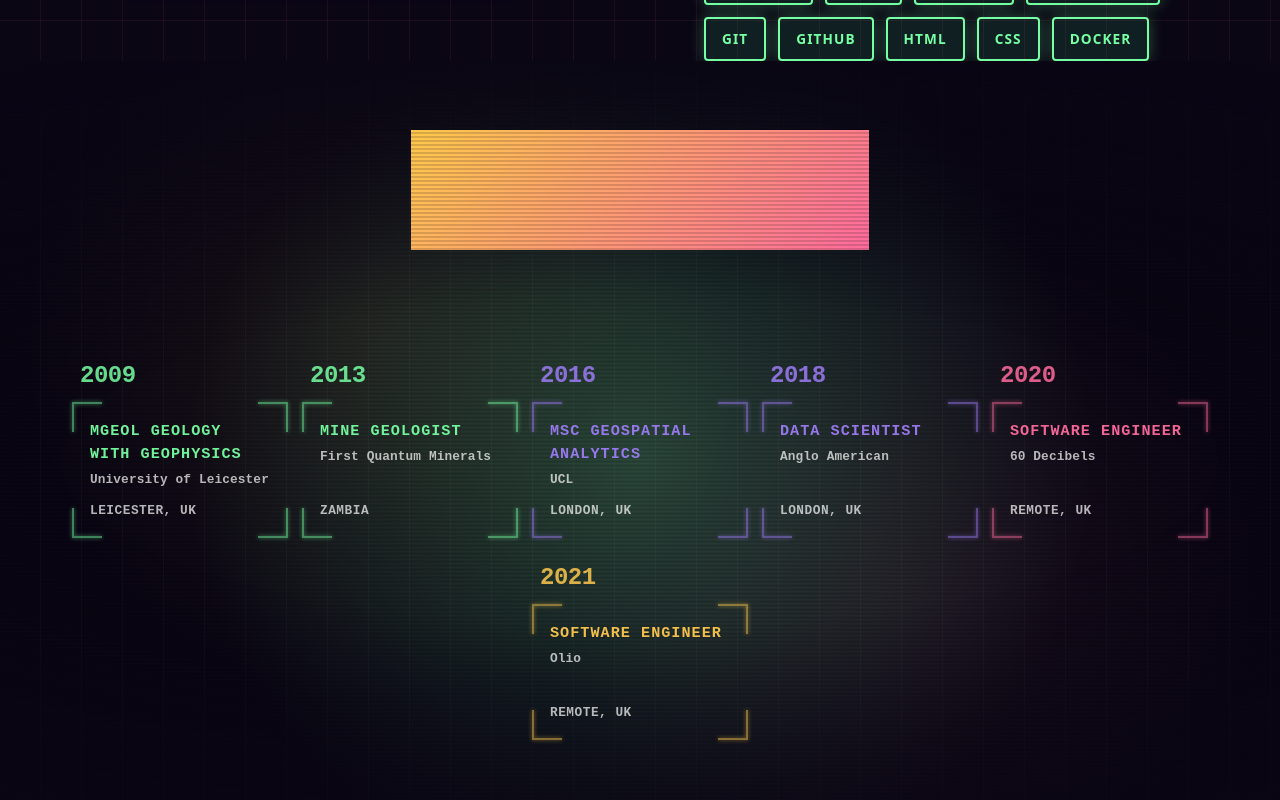
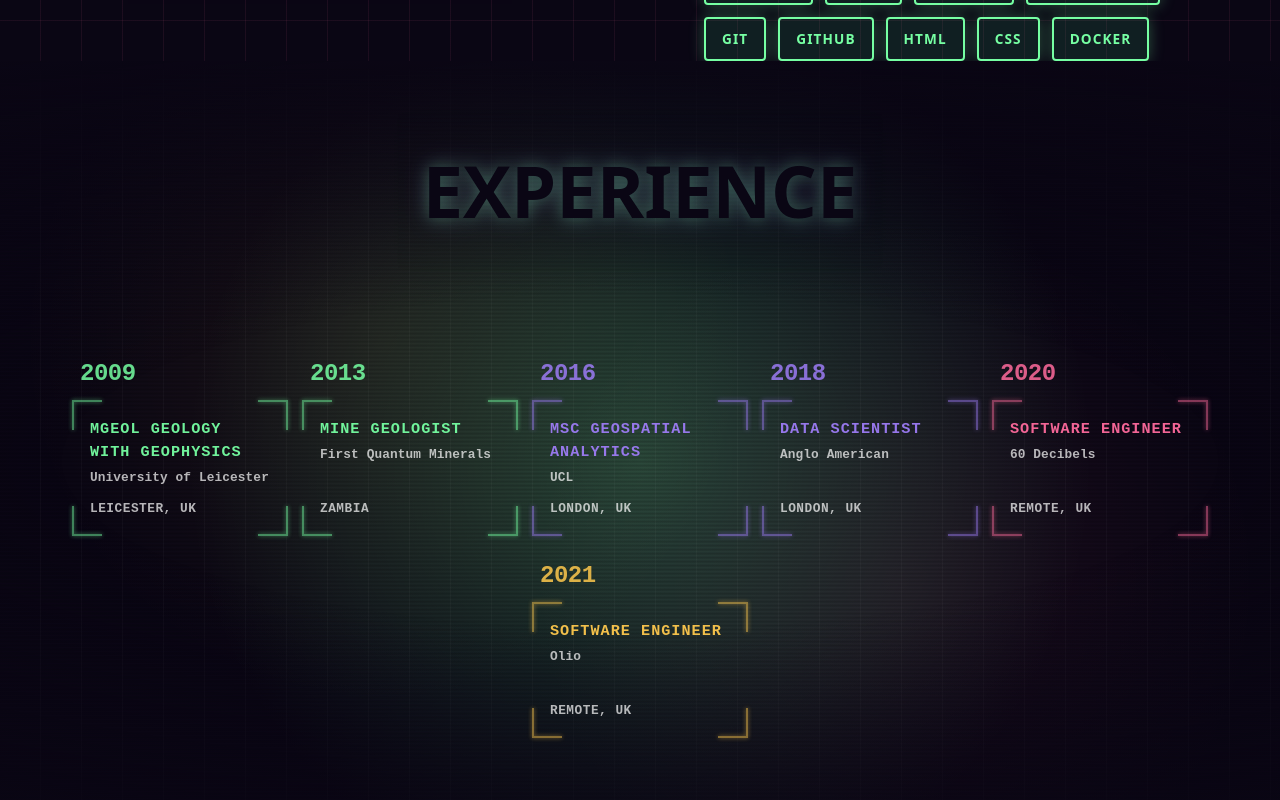
Before and after one commit to lablett/portfolio-2025, a React (Vite) app: page / in a window 1280 px wide. Shown: the part 1600-2400 px from the top of the page. Built offline with nearby package versions, Linux system fonts and the light colour scheme.

Commit message:
Neon outline section titles

```diff
--- a/src/Components/SectionTitle/SectionTitle.css
+++ b/src/Components/SectionTitle/SectionTitle.css
@@ -1,45 +1,40 @@
-.section-title {
-  font-size: 5rem;
-  font-weight: 900;
-  text-transform: uppercase;
-  letter-spacing: -0.03em;
-  margin-bottom: 3rem;
-  background-clip: text;
-  -webkit-background-clip: text;
-  -webkit-text-fill-color: transparent;
-  background-size: 200% 200%;
+.section-title-wrapper {
   display: inline-block;
   position: relative;
 }
 
-/* Scanline overlay effect - CRT monitor aesthetic */
+.section-title {
+  font-size: 4.5rem;
+  font-weight: 700;
+  text-transform: uppercase;
+  letter-spacing: 0em;
+  margin-bottom: 3rem;
+  background-clip: text;
+  -webkit-background-clip: text;
+  color: #0A0614;
+  padding: calc(0.12em / 2);
+  -webkit-text-stroke-color: transparent;
+  -webkit-text-stroke-width: 0.12em;
+  position: relative;
+  display: inline-block;
+  filter: drop-shadow(0 0 8px rgba(118, 255, 163, 0.3)) drop-shadow(0 0 12px rgba(157, 124, 245, 0.2));
+}
+
+/* Scanlines overlay - appears in the glow */
 .section-title::after {
   content: '';
   position: absolute;
-  top: 0;
-  left: 0;
-  right: 0;
-  bottom: 0;
+  top: -20px;
+  left: -20px;
+  right: -20px;
+  bottom: -20px;
   background: repeating-linear-gradient(
     0deg,
-    rgba(0, 0, 0, 0.15) 0px,
-    rgba(0, 0, 0, 0.15) 2px,
+    rgba(0, 0, 0, 0.03) 0px,
+    rgba(0, 0, 0, 0.03) 2px,
     transparent 2px,
     transparent 4px
   );
   pointer-events: none;
-  mix-blend-mode: multiply;
-  z-index: 10;
+  z-index: -1;
 }
-
-.section-title.pink-yellow {
-  background: linear-gradient(135deg, #FEC84D, #FF6B9D);
-}
-
-.section-title.purple-orange {
-  background: linear-gradient(135deg, #9D7CF5, #FF6B9D, #FEC84D);
-}
-
-.section-title.green-purple {
-  background: linear-gradient(135deg, #76FFA3, #9D7CF5);
-}
--- a/src/Components/SectionTitle/SectionTitle.jsx
+++ b/src/Components/SectionTitle/SectionTitle.jsx
@@ -3,14 +3,16 @@ import './SectionTitle.css'
 
 export const SectionTitle = ({ children, color = 'pinkYellow' }) => {
   return (
+    <div className="section-title-wrapper">
       <h2
         className={`section-title ${color}`}
         style={{
-        background: gradients[color],
+          backgroundImage: gradients[color],
         }}
       >
         {children}
       </h2>
+    </div>
   )
 }
 
--- a/src/Section/Contact/Contact.jsx
+++ b/src/Section/Contact/Contact.jsx
@@ -69,7 +69,7 @@ const Contact = () => {
           animate={isInView ? { opacity: 1, y: 0 } : { opacity: 0, y: 50 }}
           transition={{ duration: 0.6 }}
         >
-          <SectionTitle color="greenPurple">
+          <SectionTitle color="justGreen">
             Get In Touch
           </SectionTitle>
         </motion.div>
--- a/src/Section/Experience/Experience.jsx
+++ b/src/Section/Experience/Experience.jsx
@@ -24,7 +24,7 @@ const Experience = () => {
           animate={isInView ? { opacity: 1, y: 0 } : { opacity: 0, y: 50 }}
           transition={{ duration: 0.6 }}
         >
-        <SectionTitle color='yellowOrange'>
+        <SectionTitle color='justGreen'>
             Experience
           </SectionTitle>
         </motion.div>
--- a/src/constants/colors.js
+++ b/src/constants/colors.js
@@ -17,17 +17,20 @@ const colorWithAlpha = (hex, alpha = 0.9) => {
 
 // All gradients in one place
 export const gradients = {
+  // Just green
+  justGreen: `linear-gradient(135deg, ${colors.neonGreen})`,
+
   // Multi-color gradients
   multi: `linear-gradient(135deg, ${colors.gold}, ${colors.hotPink}, ${colors.neonGreen})`,
 
-  // Two-color gradients (camelCase)
+  // Two-color gradients
   yellowOrange: `linear-gradient(135deg, ${colors.gold}, ${colors.hotPink})`,
   greenPurple: `linear-gradient(135deg, ${colors.neonGreen}, ${colors.purple})`,
   pinkYellow: `linear-gradient(135deg, ${colors.hotPink}, ${colors.gold})`,
+  greenYellow: `linear-gradient(135deg, ${colors.neonGreen}, ${colors.gold})`,
 
-  // Three-color gradients (camelCase)
+  // Three-color gradients
   purplePink: `linear-gradient(135deg, ${colors.purple}, ${colors.hotPink}, ${colors.gold})`,
-  greenYellow: `linear-gradient(135deg, ${colors.neonGreen}, ${colors.gold}, ${colors.hotPink})`,
 
   // Vertical gradients (scrollbar)
   scrollbar: `linear-gradient(180deg, ${colors.hotPink}, ${colors.purple})`,
```
Lines whose indentation alone changed are shown as unchanged.
